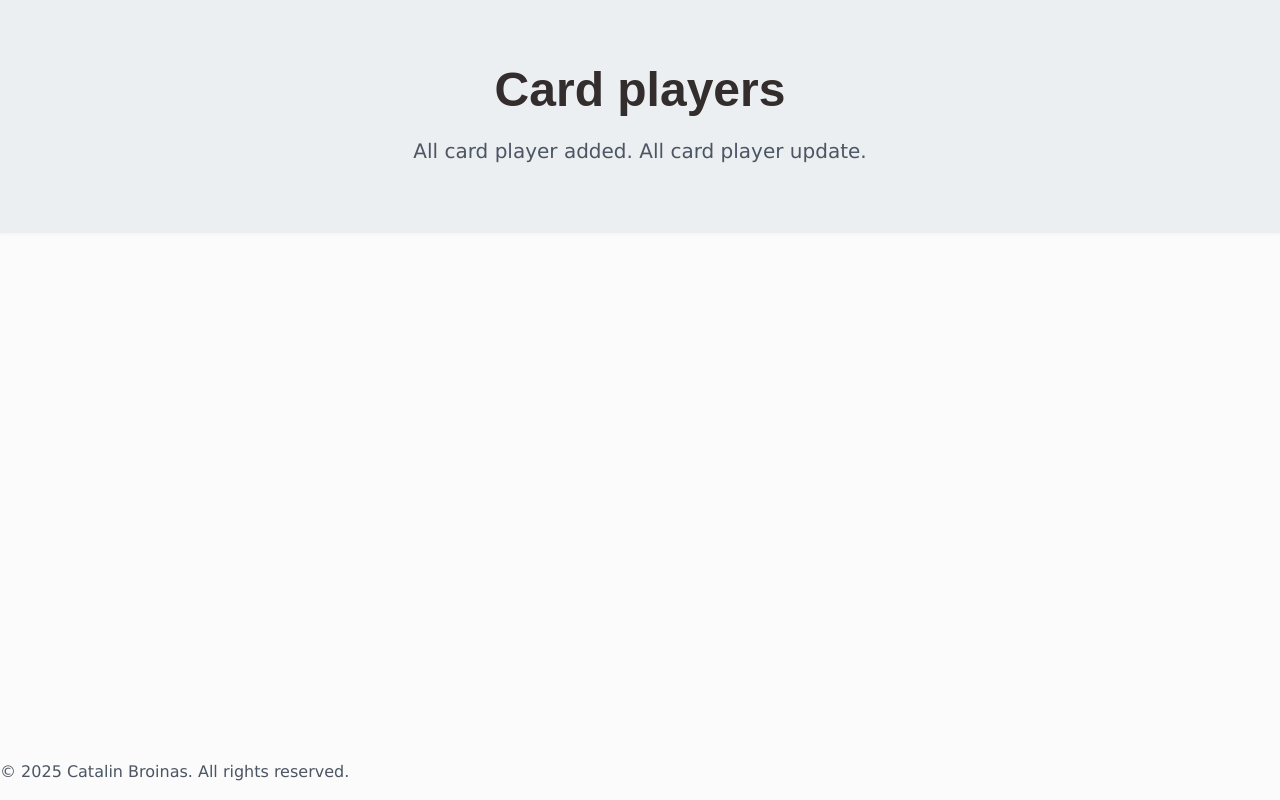
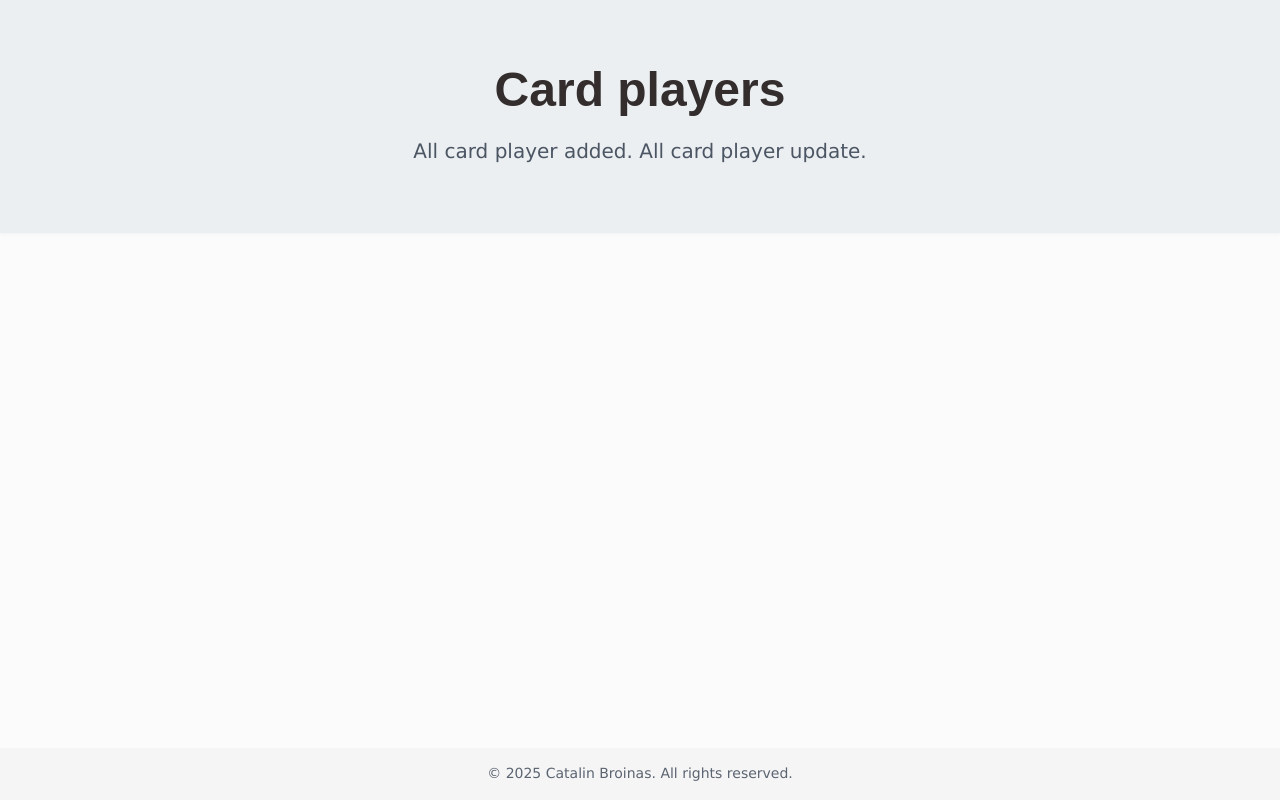
Before and after one commit to catalinbroinas/card-players, a React (Vite) app: page / in a window 1280 px wide. Built offline with nearby package versions, Linux system fonts and the light colour scheme.

Commit message:
style(_footer): add styles
- Include background, typography, and spacing

```diff
--- /dev/null
+++ b/src/scss/sections/_footer.scss
@@ -0,0 +1,15 @@
+// =================================
+//   FOOTER
+// =================================
+
+// Imports
+@use '../base/variables' as *;
+@use '../base/mixins' as *;
+
+.footer {
+  background-color: $bg-section;
+  padding: 1rem;
+  text-align: center;
+
+  &__text { @include footer-text; margin: 0; }
+}
--- a/src/scss/sections/_index.scss
+++ b/src/scss/sections/_index.scss
@@ -1 +1,2 @@
 @forward 'intro';
+@forward 'footer';
```
